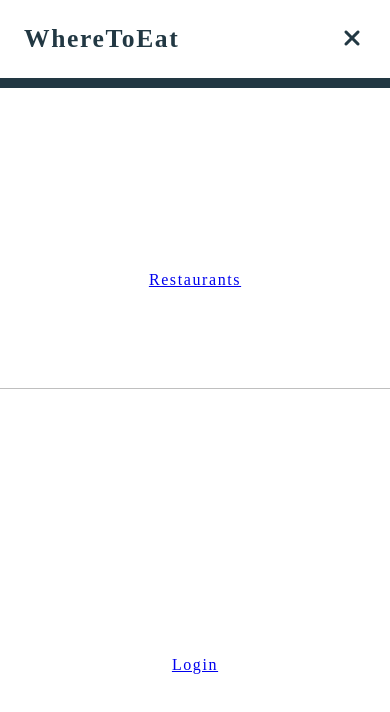
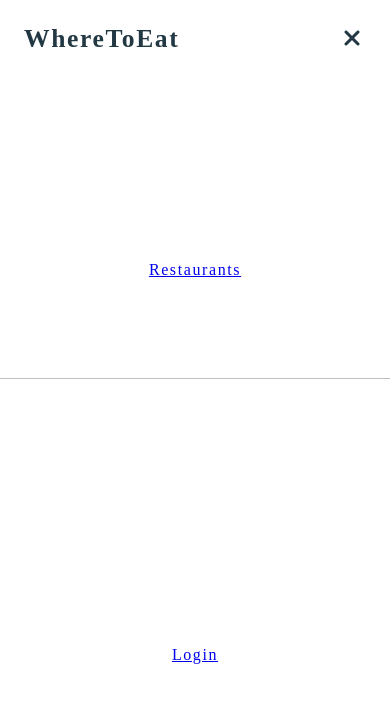
Before and after one commit to ennshi/restaurants-react, a React (Create React App) app: page / in a window 390 px wide. Both pictures are taken after a click on the button 352 px from the left and 39 px from the top of the page. Shown: the top 712 px of the page. Built offline with nearby package versions, Linux system fonts and the light colour scheme; a web font is replaced by a local one.

Commit message:
MobileNav style fixed

```diff
--- a/src/components/MobileNav.css
+++ b/src/components/MobileNav.css
@@ -2,7 +2,7 @@
     width: 100%;
     height: 100%;
     background-color: #ffffff;
-    top: 5.5rem;
+    top: 4.9rem;
     position: fixed;
     display: flex;
     flex-direction: column;
```
